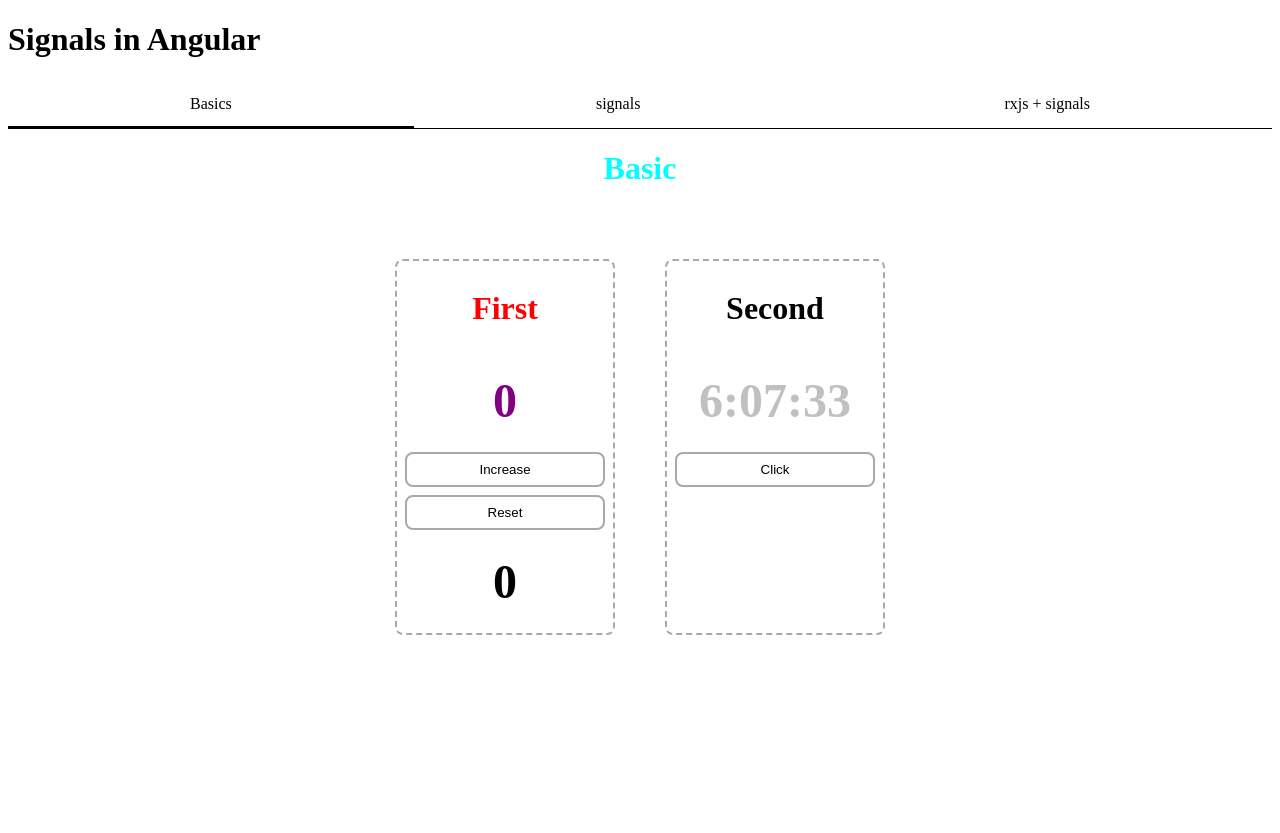
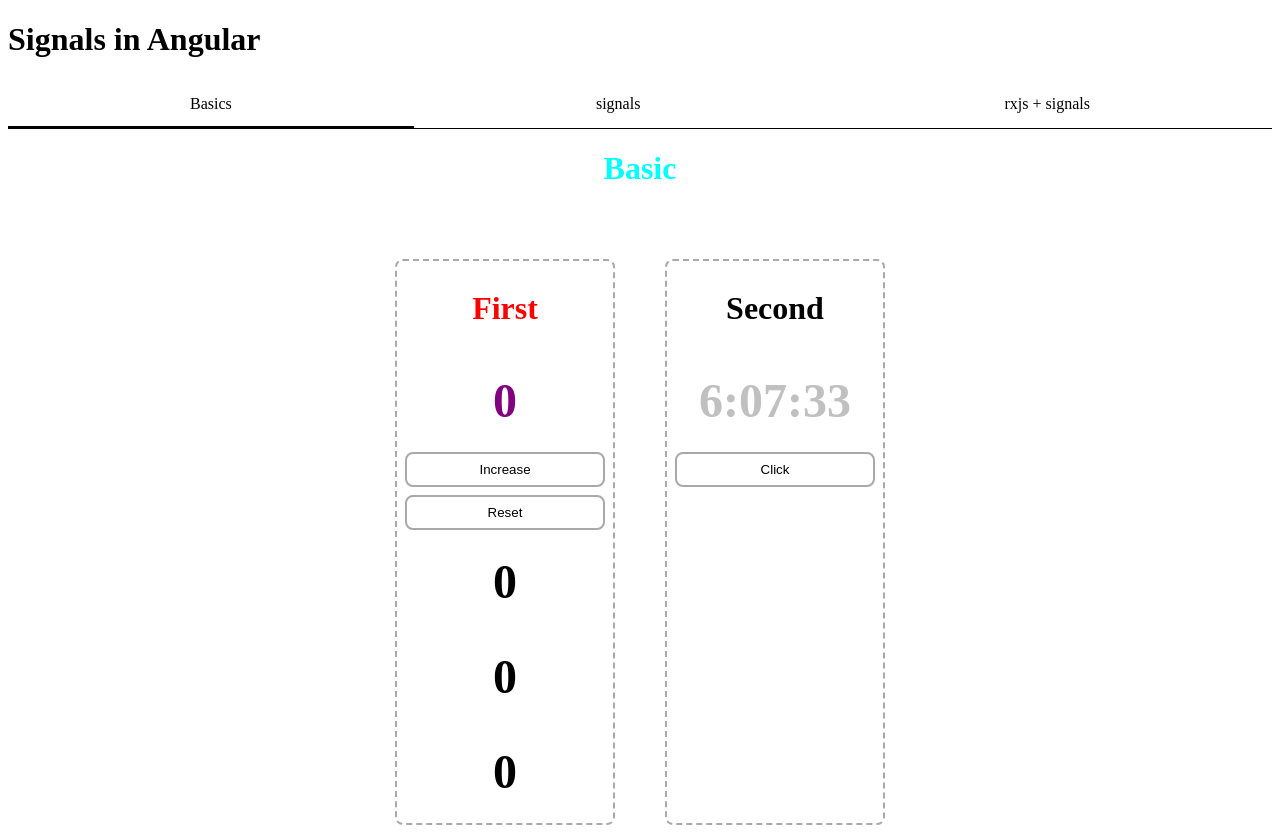
Before and after one commit to rantoun88/signals, an Angular app: page /basics in a window 1280 px wide. Before the commit the page ends 800 px from the top, so only its background shows below. Built offline with nearby package versions, Linux system fonts and the light colour scheme.

Commit message:
some changes in basics

```diff
--- a/src/app/components/BasicComponent/basic.component.ts
+++ b/src/app/components/BasicComponent/basic.component.ts
@@ -14,7 +14,6 @@ import {SecondChildComponent} from './second-child/second-child.component';
 })
 export class BasicComponent{
    color () : string {
-     console.log('Basic Component rerendered')
      const randomNumber = Math.floor(Math.random() * 20);
      const colors: string[] = [
        '#FF0000',
--- a/src/app/components/BasicComponent/first-child/first-child.component.html
+++ b/src/app/components/BasicComponent/first-child/first-child.component.html
@@ -9,8 +9,8 @@
 
 
 <p>{{doubleCounter()}}</p>
-<!--<p>{{doubleCounter()}}</p>-->
-<!--<p>{{doubleCounter()}}</p>-->
+<p>{{doubleCounter()}}</p>
+<p>{{doubleCounter()}}</p>
 
 
 
--- a/src/app/components/BasicComponent/first-child/first-child.component.ts
+++ b/src/app/components/BasicComponent/first-child/first-child.component.ts
@@ -1,5 +1,10 @@
-import {ChangeDetectionStrategy, Component, computed, effect, signal, WritableSignal} from '@angular/core';
-import {tap} from 'rxjs';
+import {
+  ChangeDetectionStrategy,
+  Component,
+  computed,
+  signal,
+} from '@angular/core';
+import { tap} from 'rxjs';
 import {AsyncPipe} from '@angular/common';
 import {toObservable} from '@angular/core/rxjs-interop';
 import {map} from 'rxjs/operators';
@@ -8,9 +13,6 @@ import {map} from 'rxjs/operators';
 
 @Component({
   selector: 'app-basic-first-child',
-  imports: [
-    AsyncPipe
-  ],
   templateUrl: './first-child.component.html',
   styleUrl: './first-child.component.css',
   changeDetection:ChangeDetectionStrategy.OnPush
@@ -18,30 +20,39 @@ import {map} from 'rxjs/operators';
 export class FirstChildComponent {
   // WritableSignal
   counter = signal<number>( 0)
+  showCount = signal(true);
+  // computed Signal
   //
   doubleCounter = computed(()=> {
-    this.counter();
     console.log('inside computed');
-    return this.counter()*2 ;
+    if(this.showCount()){
+      // if showCount is false then  counter will no longer be considered a dependency of doubleCounter
+      return this.counter()*2;
+    }
+   else {
+     return 0;
+    }
   })
 
   doubleCounter$ = toObservable(this.counter).pipe(map(n=> n*2),tap(()=> console.log('inside observable')));
 
   protected increment(): void {
+    //update() operation to compute a new value from the previous one
     this.counter.update((oldValue)=> oldValue+1);
   }
 
   protected reset(): void {
+    //To change the value of a writable signal
     // this.counter.set(400);
     // this.counter.set(100);
     // this.counter.set(800);
     // this.counter.set(900);
     // this.counter.set(1500);
+    this.showCount.update(show=> !show);
     this.counter.set(0);
   }
 
   color () : string {
-    //console.log('First Component rerendered')
     const randomNumber = Math.floor(Math.random() * 20);
     const colors: string[] = [
       '#FF0000',
@@ -68,4 +79,8 @@ export class FirstChildComponent {
     return colors[randomNumber % 20];
   }
 
+  toggleShowCount() {
+    this.showCount.update(show=> !show);
+  }
+
 }
--- a/src/app/components/BasicComponent/second-child/second-child.component.ts
+++ b/src/app/components/BasicComponent/second-child/second-child.component.ts
@@ -7,8 +7,6 @@ import {map} from 'rxjs/operators';
   selector: 'app-basic-second-child',
   imports: [
     DatePipe,
-    AsyncPipe,
-
   ],
   templateUrl: './second-child.component.html',
   styleUrl: './second-child.component.css',
@@ -32,7 +30,7 @@ export class SecondChildComponent implements OnInit{
     })
     }
   color () : string {
-    console.log('Second Component rerendered')
+    //console.log('Second Component rerendered')
     const randomNumber = Math.floor(Math.random() * 20);
     const colors: string[] = [
       '#FF0000',
```
Also changed, not shown: src/app/components/BasicComponent/details.txt (added).
